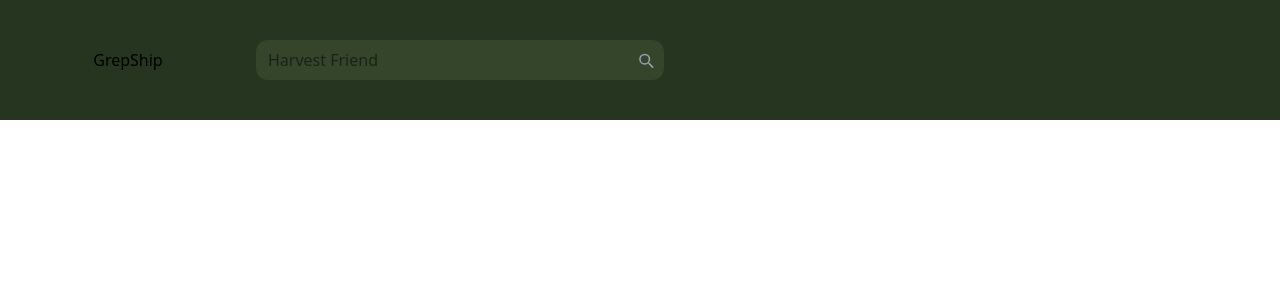
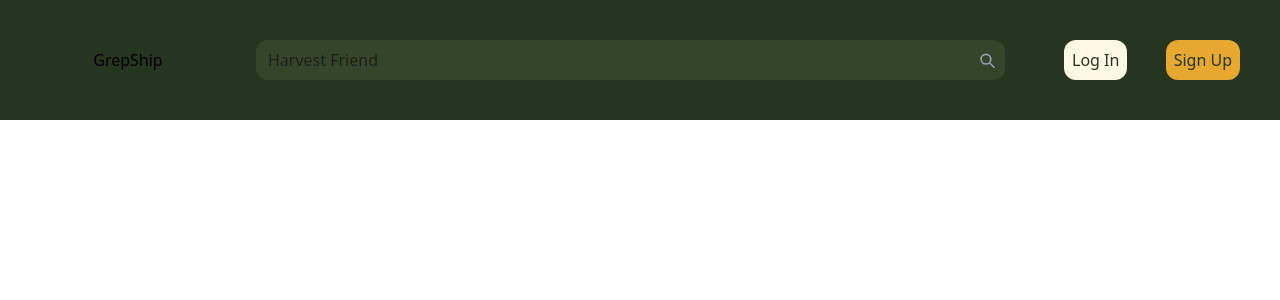
Before and after one commit to gitbhusalhubpramish/Grepship, a Next.js app in the folder grepship/: page / in a window 1280 px wide. Shown: the top 300 px of the page. Built offline with nearby package versions, Linux system fonts and the light colour scheme.

Commit message:
signup and login button

```diff
--- a/grepship/components/navbar.js
+++ b/grepship/components/navbar.js
@@ -1,4 +1,9 @@
+"use client"
+import {useState, useEffect} from "react"
 export default function Navbar(){
+
+	const [profilepic, setprofilepic] = useState(null)
+
 	return (
 		<nav className="flex fixed top-0 left-0 right-0 h-30  bg-[#26351F] color-[#FFF8E7]">
 			<div className="items-center h-full w-1/5 flex">
@@ -6,7 +11,7 @@ export default function Navbar(){
 					GrepShip
 				</a>
 			</div>
-			<div className="flex items-center justify-center w-1/3">
+			<div className="flex items-center justify-center flex-1">
 				<input className="pl-3 pr-10 bg-[#35452C] rounded-xl w-full h-1/3" placeholder="Harvest Friend" type="text"/>
 				<svg
 					xmlns="http://www.w3.org/2000/svg"
@@ -23,6 +28,21 @@ export default function Navbar(){
 					/>
 				</svg>
 			</div>
+			{profilepic ? (
+				<div>
+				<div>
+					<button>inbox</button>
+				</div>
+				<div>
+					<div><img src={profilepic} /></div>
+				</div>
+				</div>
+			) : (
+				<div className="w-1/5 flex justify-between items-center p-10">
+					<button className="bg-[#FFF8E7] text-[#26351F] hover:bg-[#E8F0D8] p-2 rounded-xl">Log In</button>
+					<button className="bg-[#E6A82E] text-[#26351F] hover:bg-[#F0B83D] p-2 rounded-xl">Sign Up</button>
+				</div>
+			)}
 		</nav>
 	)
 }
```
